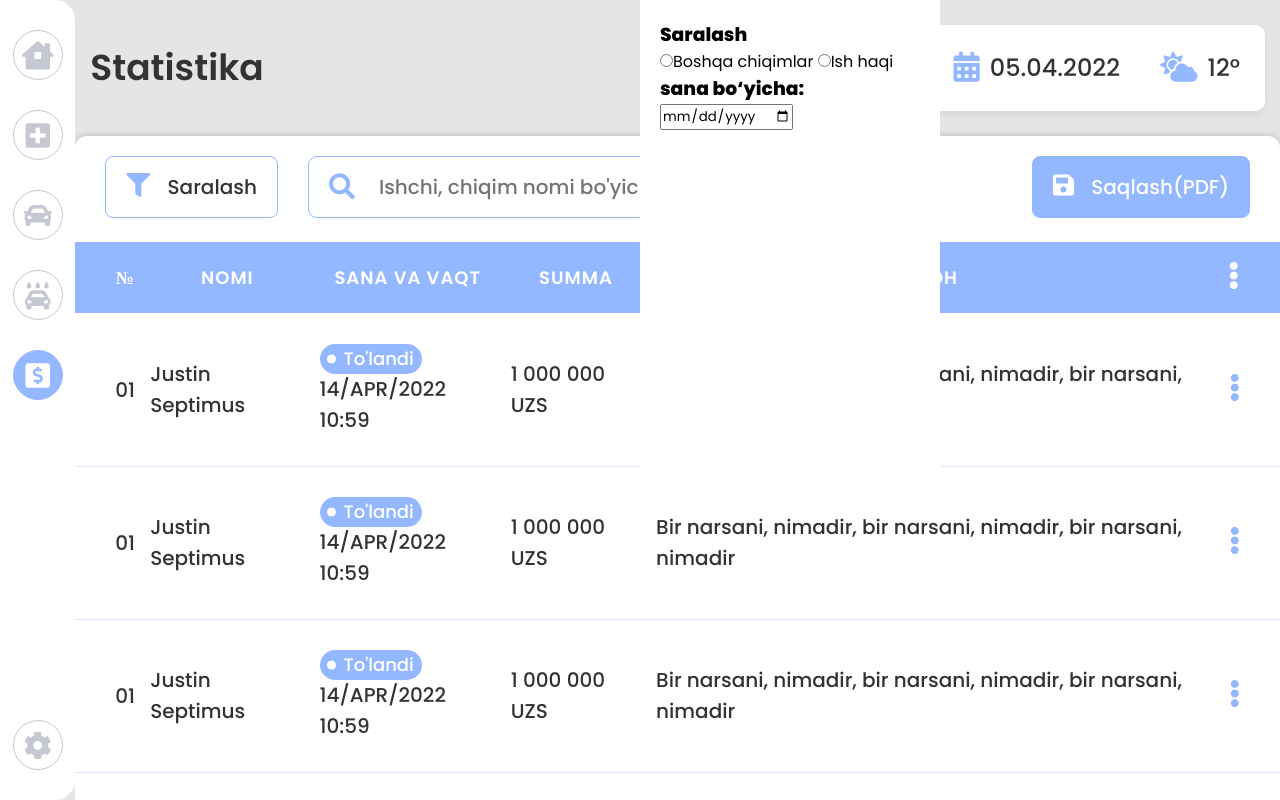
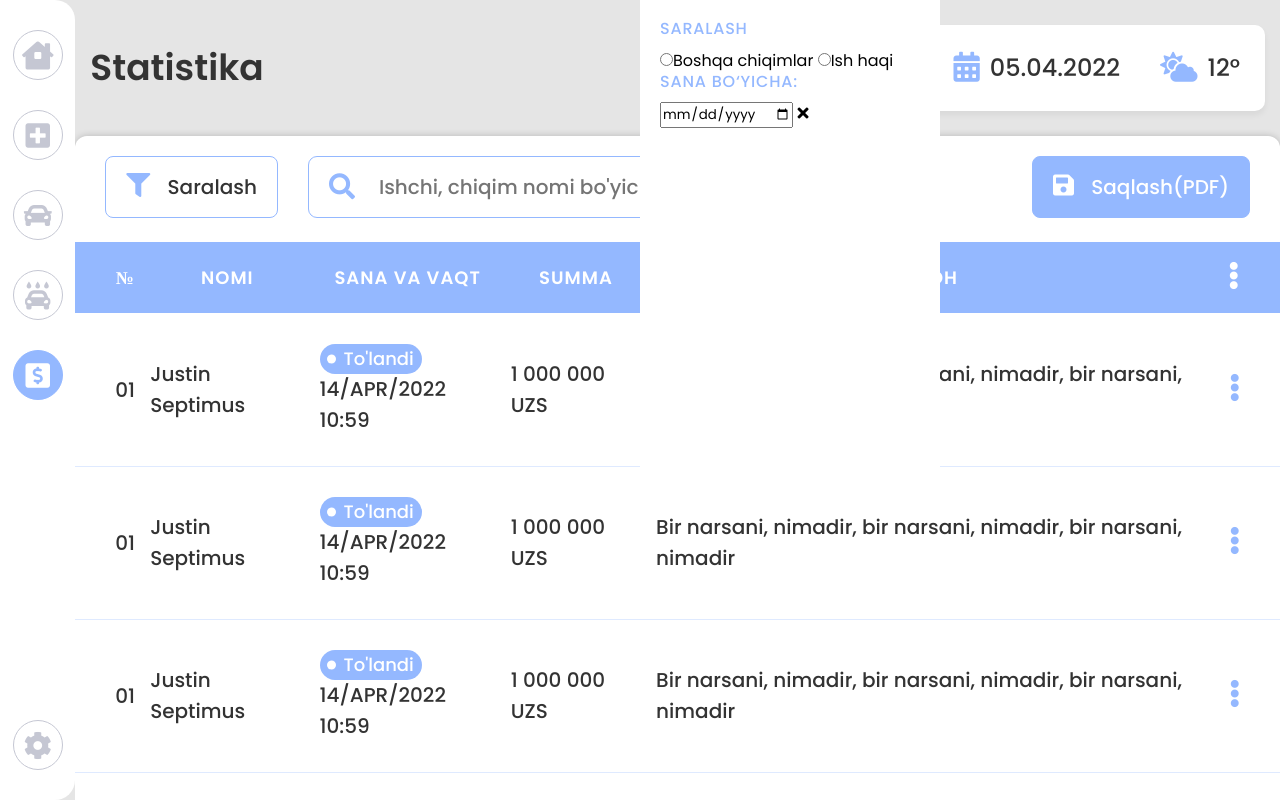
Before and after one commit to Uzcoin404/Car-wash, a plain HTML site: page pages/statistics.html in a window 1280 px wide. Drawn offline with Linux system fonts and the light colour scheme.

Commit message:
stat modal

```diff
--- a/css/style.css
+++ b/css/style.css
@@ -1270,3 +1270,15 @@ th .three_dots{
     top: 50%;
     opacity: 1;
 }
+.filter_content{
+    position: relative;
+}
+.filter_title{
+    font-weight: 500;
+    font-size: 16px;
+    line-height: 18px;
+    letter-spacing: 0.05em;
+    text-transform: uppercase;
+    color: #94B8FF;
+    padding-bottom: 10px;
+}
--- a/pages/statistics.html
+++ b/pages/statistics.html
@@ -159,13 +159,16 @@
                             </div>
                         </div>
                         <div class="filter_blog">
-                            <h3 class="filter_title">Saralash</h3>
-                            <div class="filter_radio">
-                                <input type="radio" name="filter">Boshqa chiqimlar
-                                <input type="radio" name="filter">Ish haqi
+                            <div class="filter_content">
+                                <h3 class="filter_title">Saralash</h3>
+                                <div class="filter_radio">
+                                    <input type="radio" name="filter">Boshqa chiqimlar
+                                    <input type="radio" name="filter">Ish haqi
+                                </div>
+                                <h3 class="filter_title">sana bo‘yicha:</h3>
+                                <input type="date" name="date">
+                                <span class="close_icon"><i class="fas fa-times"></i></span>
                             </div>
-                            <h3 class="filter_title">sana bo‘yicha:</h3>
-                            <input type="date">
                         </div>
                     </div>
                 </div>
```
